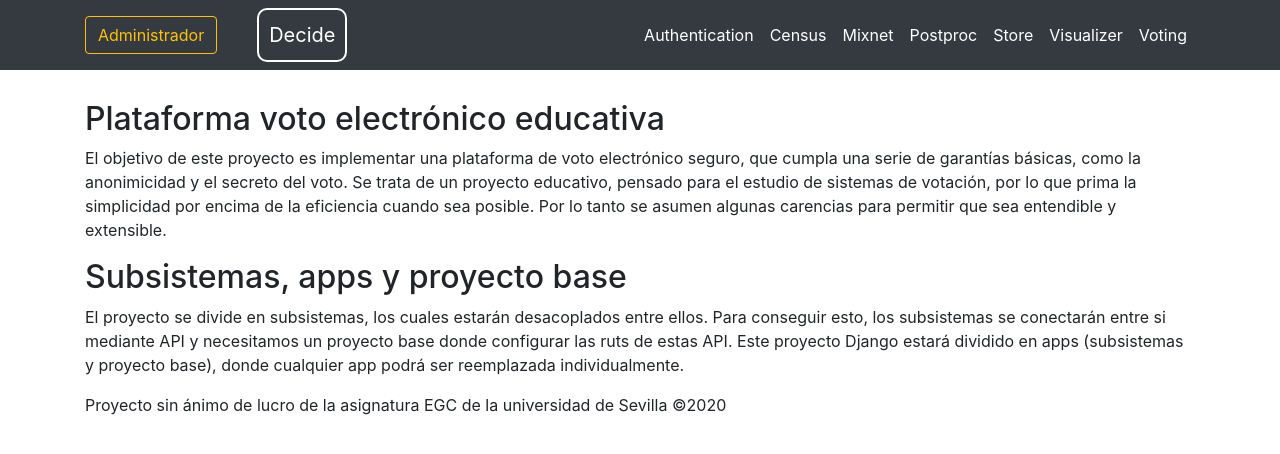
After one commit to decide-moltres/decide-censo, a Django app: page / in a window 1280 px wide. The commit adds this page. Shown: the top 454 px of the page. Run offline with Django 3.2, Linux system fonts and the light colour scheme; some libraries are stand-ins or nearby versions.

Commit message:
[New] - Añadida plantilla de índice -------------------- Se ha añadido la plantilla de índice y se ha modificado el base.html| -------------------- [voterList]

```diff
--- a/decide/base/templates/base.html
+++ b/decide/base/templates/base.html
@@ -1,14 +1,113 @@
+{% load static from staticfiles %}
 <!DOCTYPE html>
 <html>
-    <head>
-        <meta charset="utf-8" />
-        <title>{% block title %}Decide!{% endblock %}</title>
-        {% block extrahead %}{% endblock %}
-    </head>
-    <body>
-        {% block content %}
-        {% endblock %}
+<head>
+<link rel="stylesheet" href="https://stackpath.bootstrapcdn.com/bootstrap/4.4.1/css/bootstrap.min.css" integrity="sha384-Vkoo8x4CGsO3+Hhxv8T/Q5PaXtkKtu6ug5TOeNV6gBiFeWPGFN9MuhOf23Q9Ifjh" crossorigin="anonymous">
+    <meta charset="utf-8">
+    <title>Decide</title>
 
-        {% block extrabody %}{% endblock %}
-    </body>
+  <!-- Bootstrap core CSS -->
+  <link href="vendor/bootstrap/css/bootstrap.min.css" rel="stylesheet">
+
+ <link href="css/shop-homepage.css" rel="stylesheet">
+
+
+  <style>
+
+.content {
+  position: fixed;
+  bottom: 0;
+  background: rgba(0, 0, 0, 0.5);
+  color: #f1f1f1;
+  width: 100%;
+  padding: 20px;
+}
+
+@keyframes cambio {
+	0% {margin-left: 0;}
+	20% {margin-left: 0;}
+
+	25% {margin-left: -100%;}
+	45% {margin-left: -100%;}
+
+	50% {margin-left: -200%;}
+	70% {margin-left: -200%;}
+
+	75% {margin-left: -300%;}
+	100% {margin-left: -300%;}
+}
+
+  </style>
+
+</head>
+<body>
+<!-- Navigation -->
+  <nav class="navbar navbar-expand-lg navbar-dark bg-dark fixed-top" >
+    <div class="container">
+     <a href="/admin" class="btn btn-outline-warning" role="button" aria-pressed="true" style ="margin-right:40px;">Administrador</a>
+      <a class="navbar-brand" href="/" style ="border: 2px solid white; padding: 10px; border-radius: 10px" >Decide</a>
+      <button class="navbar-toggler" type="button" data-toggle="collapse" data-target="#navbarResponsive" aria-controls="navbarResponsive" aria-expanded="false" aria-label="Toggle navigation">
+        <span class="navbar-toggler-icon"></span>
+      </button>
+      <div class="collapse navbar-collapse" id="navbarResponsive">
+        <ul class="navbar-nav ml-auto">
+          <li class="nav-item active">
+            <a class="nav-link" href="/pcGames">Authentication
+            </a>
+          </li>
+          <li class="nav-item active">
+            <a class="nav-link" href="/census">Census</a>
+          </li>
+          <li class="nav-item active">
+            <a class="nav-link" href="/psxGames">Mixnet</a>
+          </li>
+          <li class="nav-item active">
+            <a class="nav-link" href="/nintendoGames">Postproc</a>
+          </li>
+          <li class="nav-item active">
+            <a class="nav-link" href="/nintendoGames">Store</a>
+          </li>
+          <li class="nav-item active">
+            <a class="nav-link" href="/nintendoGames">Visualizer</a>
+          </li>
+          <li class="nav-item active">
+            <a class="nav-link" href="/nintendoGames">Voting</a>
+          </li>
+        </ul>
+      </div>
+    </div>
+  </nav>
+
+
+  <!-- Page Content -->
+  <div class="container-lg" style="margin-top: 100px; width:2000px;" >
+
+    <div class="row">
+
+      <div class="col-lg-3">
+        <!--
+        <h4 class="my-4" style = "color: white">ORDENAR POR:</h4>
+        <div class="list-group">
+          <a href="/priceAsc" class="list-group-item">PRECIO</a>
+          <a href="/rateAsc" class="list-group-item">VALORACION</a>
+          <a href="/commentsAsc" class="list-group-item">NUM COMENTARIOS</a>
+        </div>
+        -->
+      </div>
+      <!-- /.col-lg-3 -->
+  </div>
+  <!-- /.container -->
+  <section class='contenido'>
+    {% block contenido %} {% endblock %}
+  </section>
+
+
+<script src= "{% static 'jquery.min.js' %}"></script>
+<script src="{% static 'bootstrap.bundle.min.js' %}"></script>
+
+  <footer>
+    <p>Proyecto sin ánimo de lucro de la asignatura EGC de la universidad de Sevilla &copy;2020</p>
+  </footer>
+
+</body>
 </html>
--- /dev/null
+++ b/decide/base/templates/index.html
@@ -0,0 +1,23 @@
+{% extends 'base.html' %}
+
+{% block titulo %} Inicio {% endblock %}
+
+{% block encabezado %}
+	<h1>Decide</h1>
+{% endblock %}
+
+{% block contenido %}
+	<h2>Plataforma voto electrónico educativa</h2>
+	<p>
+		El objetivo de este proyecto es implementar una plataforma de voto electrónico seguro, que cumpla una serie de garantías básicas, como la anonimicidad y el secreto del voto.
+
+Se trata de un proyecto educativo, pensado para el estudio de sistemas de votación, por lo que prima la simplicidad por encima de la eficiencia cuando sea posible. Por lo tanto se asumen algunas carencias para permitir que sea entendible y extensible.
+	</p>
+
+	<h2>Subsistemas, apps y proyecto base</h2>
+	<p>
+		El proyecto se divide en subsistemas, los cuales estarán desacoplados entre ellos. Para conseguir esto, los subsistemas se conectarán entre si mediante API y necesitamos un proyecto base donde configurar las ruts de estas API.
+
+Este proyecto Django estará dividido en apps (subsistemas y proyecto base), donde cualquier app podrá ser reemplazada individualmente.
+	</p>
+{% endblock %}
--- a/decide/base/urls.py
+++ b/decide/base/urls.py
@@ -1 +1,7 @@
-urlpatterns = []
+from django.contrib import admin
+from django.urls import path
+from base import views
+
+urlpatterns = [
+     path('',views.index),
+]
--- a/decide/base/views.py
+++ b/decide/base/views.py
@@ -1,3 +1,6 @@
 from django.shortcuts import render
 
 # Create your views here.
+
+def index(request):
+    return render(request,'index.html', )
--- a/decide/decide/urls.py
+++ b/decide/decide/urls.py
@@ -17,11 +17,13 @@ from django.conf import settings
 from django.contrib import admin
 from django.urls import path, include
 from rest_framework_swagger.views import get_swagger_view
+from base import views
 
 
 schema_view = get_swagger_view(title='Decide API')
 
 urlpatterns = [
+    path('',views.index),
     path('admin/', admin.site.urls),
     path('doc/', schema_view),
     path('gateway/', include('gateway.urls')),
```
